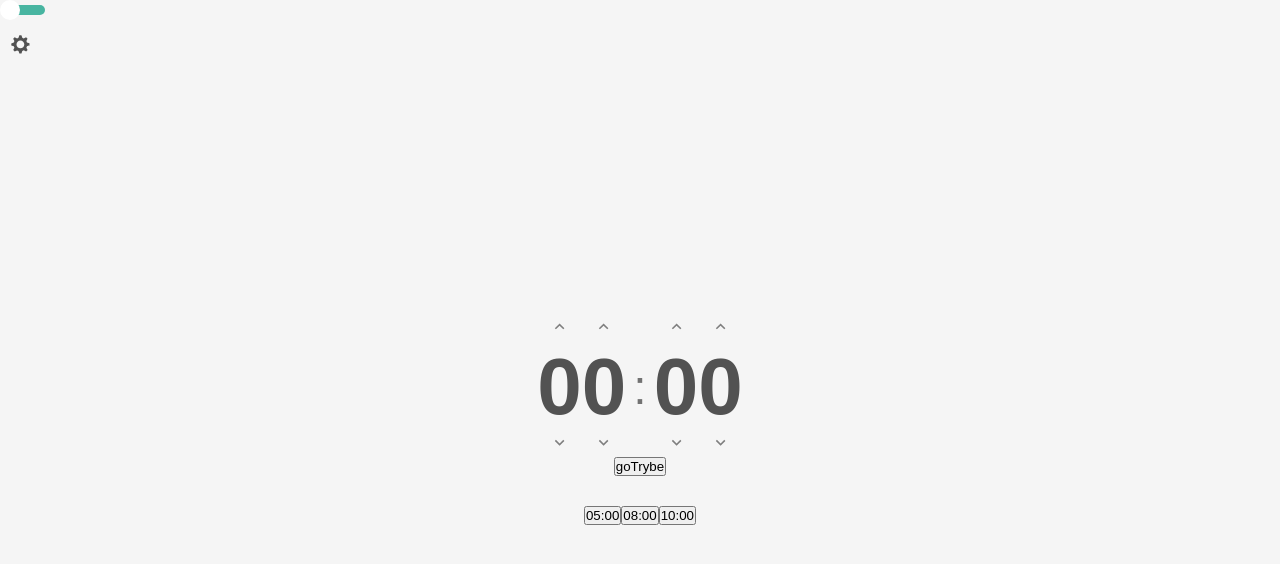
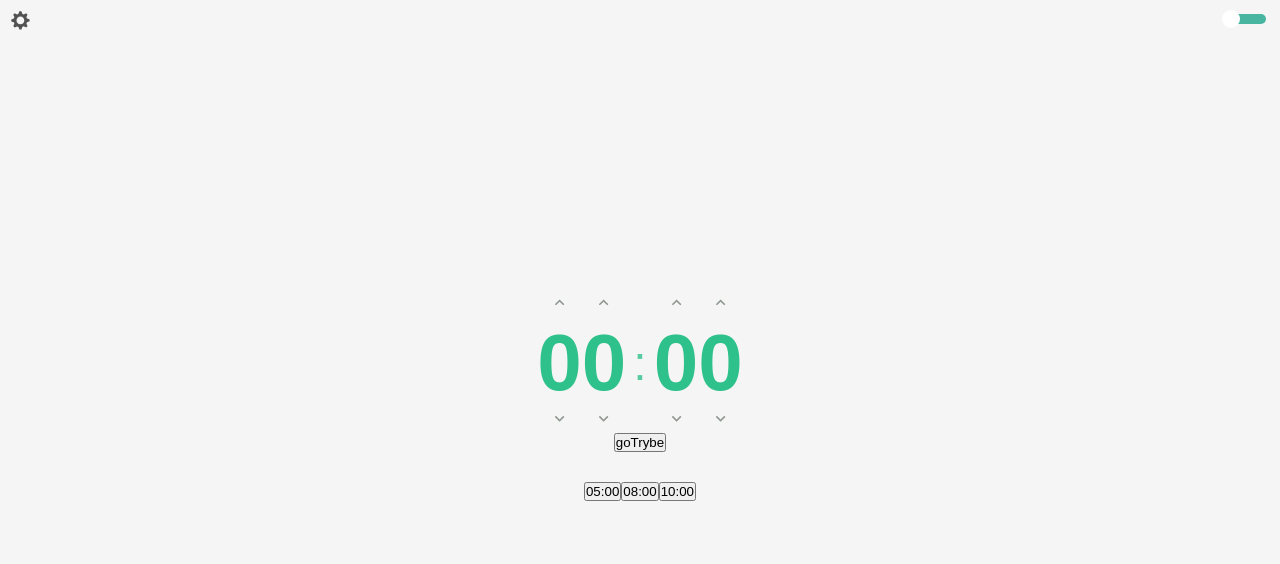
Before and after one commit to RenzoSev/typescript-countdown, a React (Create React App) app: page / in a window 1280 px wide. Shown: the top 564 px of the page. Built offline with nearby package versions, Linux system fonts and the light colour scheme.

Commit message:
switch position absolute

```diff
--- a/src/components/SetCountdown/styles.ts
+++ b/src/components/SetCountdown/styles.ts
@@ -24,6 +24,8 @@ const Section = styled.section`
 
         opacity: 48%;
 
+        color: #223324;
+
         &:hover {
           opacity: 35% !important;
         }
@@ -32,6 +34,10 @@ const Section = styled.section`
           transform: scale(0.93);
           opacity: 20% !important;
         }
+
+        &:disabled {
+          opacity: 15%;
+        }
       }
     }
   }
--- a/src/pages/App/index.tsx
+++ b/src/pages/App/index.tsx
@@ -12,9 +12,9 @@ import usePersistedState from '../../helper/usePersistedToState';
 import Countdown from '../Countdown';
 import TimeConfigs from '../TimeConfigs';
 
+import DivSwitch from './styles';
 import light from '../../styles/themes/light';
 import dark from '../../styles/themes/dark';
-
 import GlobalStyle from '../../styles/global';
 
 const App: React.FC = () => {
@@ -24,7 +24,7 @@ const App: React.FC = () => {
   const [startMsg, setStartMsg] = usePersistedState('startMsg', 'goTrybe');
   const [endMsg, setEndMsg] = usePersistedState('endMsg', 'STOP');
 
-  const [theme, setTheme] = useState(light);
+  const [theme, setTheme] = usePersistedState('theme', light);
   const toggleTheme = () => {
     setTheme(theme.title === 'light' ? dark : light);
   };
@@ -43,6 +43,7 @@ const App: React.FC = () => {
   return (
     <ThemeProvider theme={theme}>
       <div>
+        <DivSwitch>
           <Switch
             onChange={toggleTheme}
             checked={theme.title === 'dark'}
@@ -50,10 +51,11 @@ const App: React.FC = () => {
             uncheckedIcon={false}
             height={10}
             width={40}
-          handleDiameter={20}
+            handleDiameter={18}
             offColor={shade(0.15, theme.colors.primary)}
             onColor={theme.colors.secundary}
           />
+        </DivSwitch>
         <GlobalStyle />
         <SwitchRouter>
           <Route path="/settings">
--- /dev/null
+++ b/src/pages/App/styles.ts
@@ -0,0 +1,10 @@
+import styled from 'styled-components';
+
+const DivSwitch = styled.div`
+    position: absolute;
+    right: 0;
+
+    padding: 0.6rem;
+`;
+
+export default DivSwitch;
--- a/src/pages/Countdown/styles.ts
+++ b/src/pages/Countdown/styles.ts
@@ -8,7 +8,7 @@ const Section = styled.section`
 
     height: 100vh;
 
-    color: #525252;
+    color: ${(props) => props.theme.colors.text};
     font-size: 3rem;
     font-family: 'Montserrat', sans-serif;
 
--- a/src/styles/themes/dark.ts
+++ b/src/styles/themes/dark.ts
@@ -6,6 +6,6 @@ export default {
     secundary: '#55D6BE',
 
     background: '#222',
-    text: '#fff',
+    text: '#35f4a6',
   },
 };
--- a/src/styles/themes/light.ts
+++ b/src/styles/themes/light.ts
@@ -6,6 +6,6 @@ export default {
     secundary: '#7cea9c',
 
     background: '#f5f5f5',
-    text: '#333',
+    text: '#2EC18B',
   },
 };
```
Lines whose indentation alone changed are shown as unchanged.
